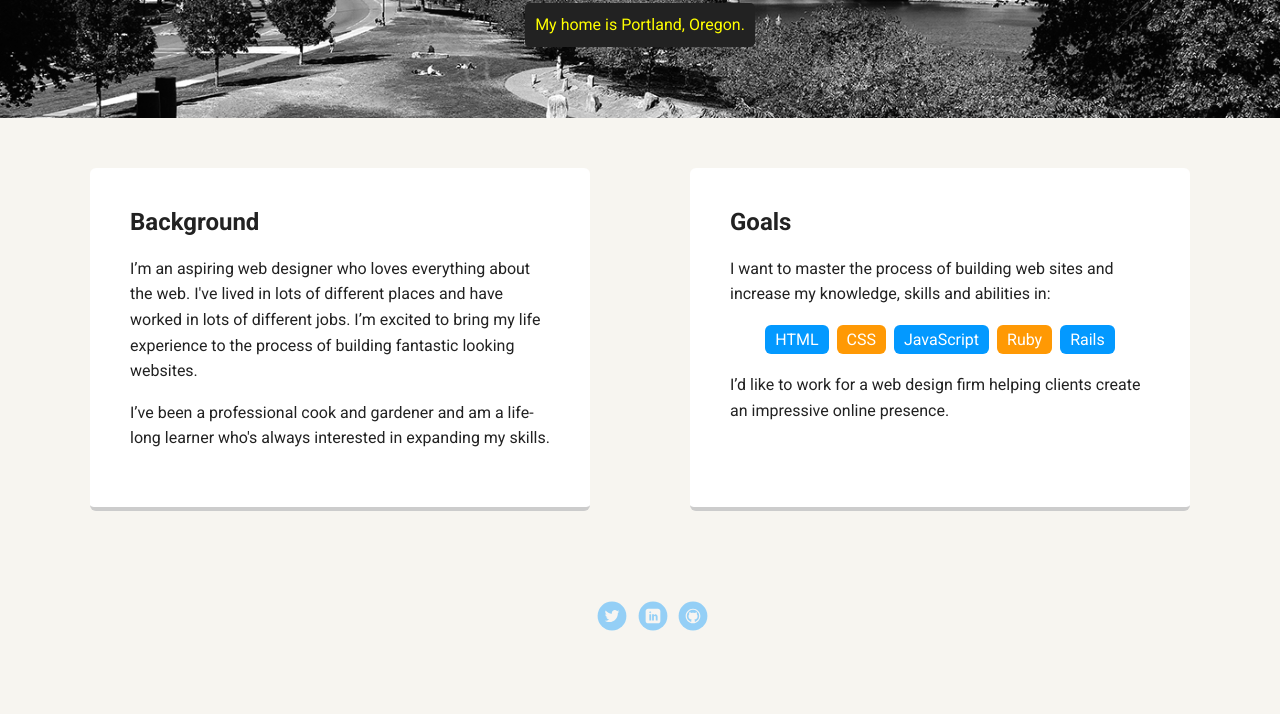
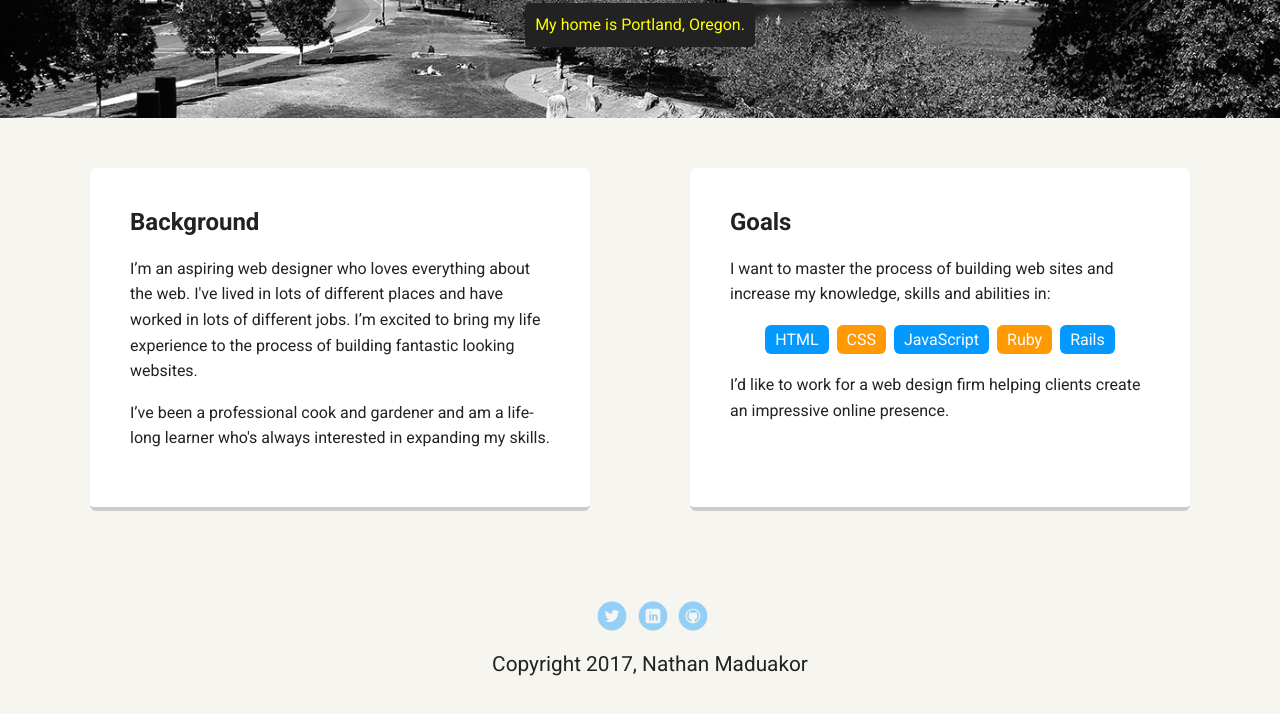
Before and after one commit to itsnathandaily/portfolio, a plain HTML site: page index.html in a window 1280 px wide. Shown: the part 352-1066 px from the top of the page. Drawn offline with Linux system fonts and the light colour scheme; a web font is replaced by a local one.

Commit message:
Update index.html

```diff
--- a/index.html
+++ b/index.html
@@ -49,7 +49,7 @@
         <li><a href="#" class="social linkedin">LinkedIn</a></li>
         <li><a href="#" class="social github">Github</a></li>
       </ul>
-
+      <p class="Copyright"> Copyright 2017, Nathan Maduakor  </p>
     </footer>
   </body>
   </html>
```
